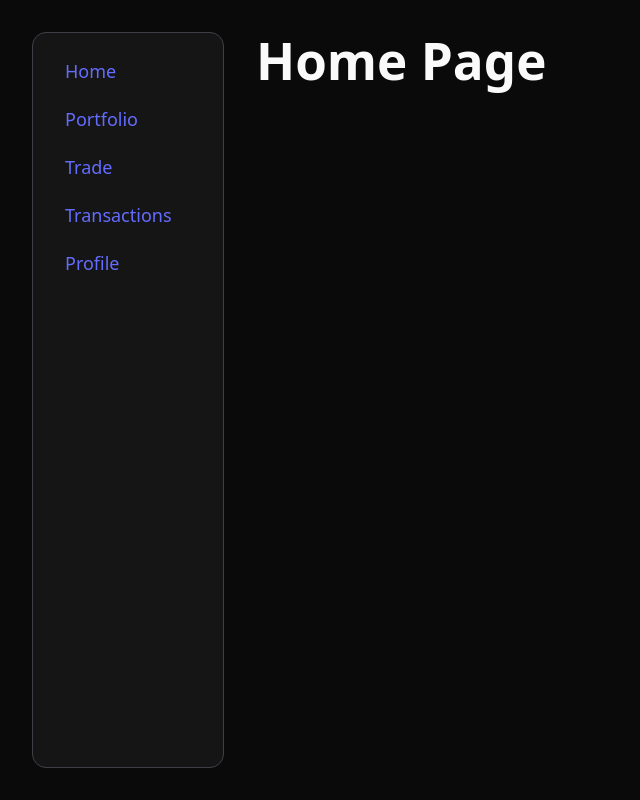
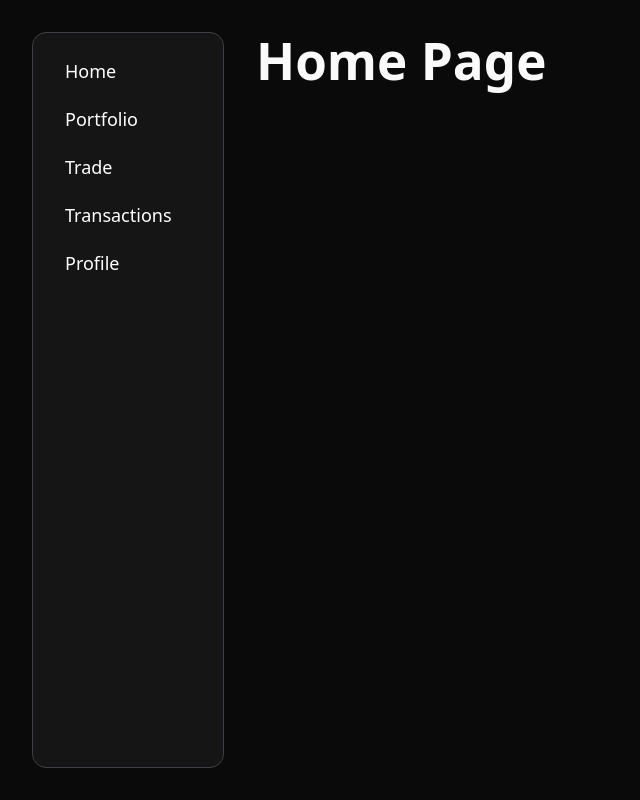
Before and after one commit to connormorrrison/mocktrade, a React (Vite) app in the folder frontend/: page / in a window 1280 px wide. Shown: the whole page, without its empty margins (0-640 px from the left). Built offline with nearby package versions, Linux system fonts and the light colour scheme.

Commit message:
Make sidebar text white

```diff
--- a/frontend/src/components/sidebar.tsx
+++ b/frontend/src/components/sidebar.tsx
@@ -31,7 +31,7 @@ export default function Sidebar() {
               <li key={item.name}>
                 <Link
                   to={item.path}
-                  className="block px-4 py-2 rounded-lg text-lg font-normal text-foreground hover:bg-accent hover:text-accent-foreground"
+                  className="block px-4 py-2 rounded-lg text-lg font-normal !text-white hover:bg-accent hover:!text-white"
                 >
                   {item.name}
                 </Link>
```
